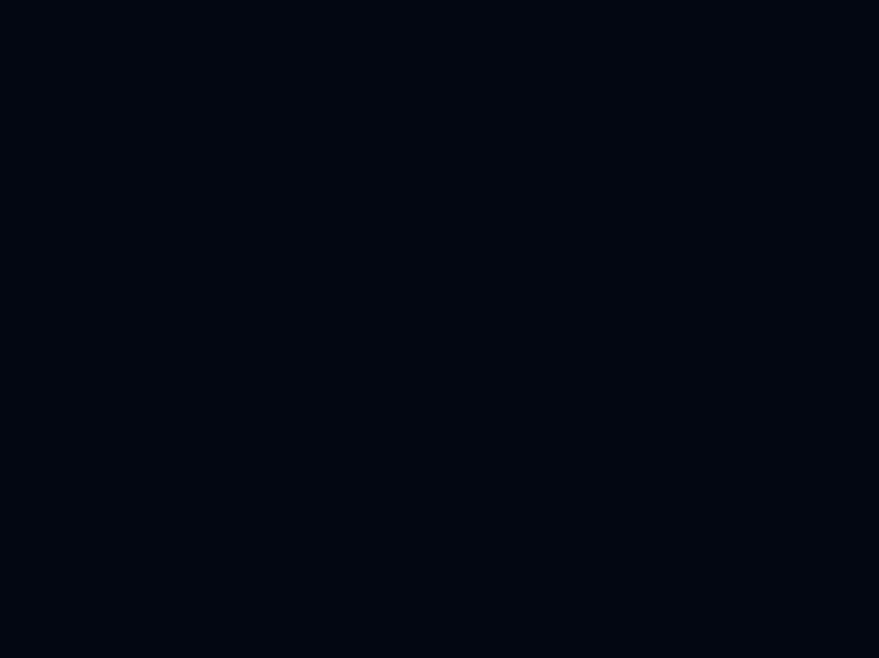
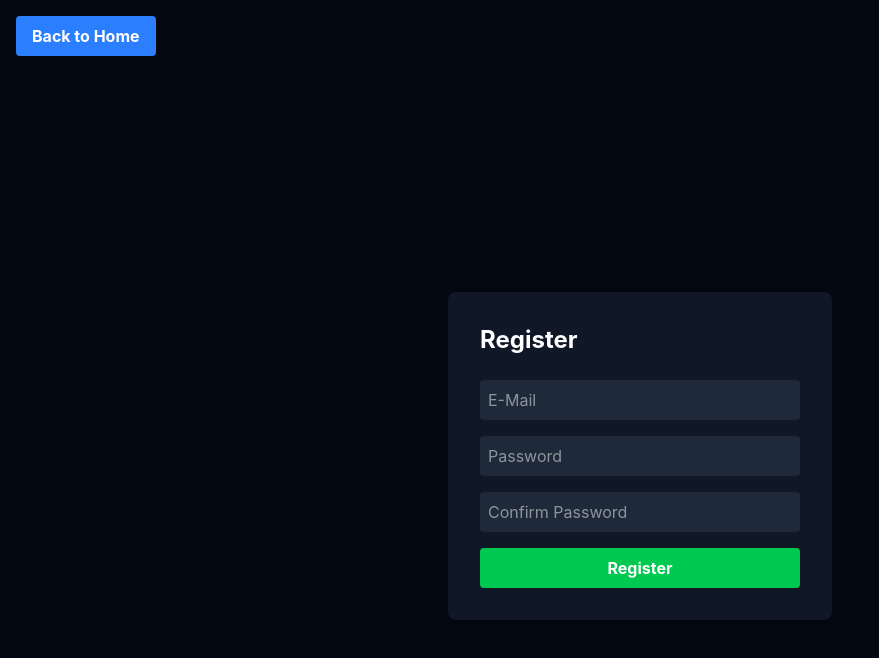
Before and after one commit to fatemegh129/relay-tasks, a React (Vite) app in the folder frontend/: page /register in a window 1280 px wide. Before the commit this address had no page. Shown: the top 658 px of the page, without its empty margins (0-879 px from the left). Built offline with nearby package versions, Linux system fonts and the light colour scheme.

Commit message:
feat: implement Register

```diff
--- a/frontend/src/App.tsx
+++ b/frontend/src/App.tsx
@@ -1,5 +1,6 @@
 import { Routes, Route } from 'react-router-dom';
 import Login from './pages/Login';
+import Register from './pages/Register';
 
 function App() {
   return (
@@ -16,11 +17,17 @@ function App() {
                 Login
               </a>
             </button>
+            <button className="mt-6 bg-blue-500 hover:bg-blue-700 text-white font-bold py-2 px-4 rounded ml-4">
+              <a href="/register">
+                Register
+              </a>
+            </button>
           </div>
         </div>
       } />
 
       <Route path="/login" element={<Login />} />
+      <Route path="/register" element={<Register />} />
 
     </Routes>
   );
--- /dev/null
+++ b/frontend/src/pages/Register.tsx
@@ -0,0 +1,26 @@
+function Register() {
+    return (
+        <>
+            <button className="bg-blue-500 hover:bg-blue-700 text-white font-bold py-2 px-4 rounded w-full md:w-auto md:ml-4 md:mt-4">
+                <a href="/">
+                    Back to Home
+                </a>
+            </button>
+            <div className="min-h-screen bg-gray-950 flex items-center justify-center">
+                <div className="bg-gray-900 p-8 w-96 rounded-lg">
+                    <h1 className="text-white text-2xl font-bold mb-6">Register</h1>
+                    <form className="flex flex-col gap-4">
+                        <input type="email" placeholder="E-Mail" className="bg-gray-800 text-white p-2 rounded" />
+                        <input type="password" placeholder="Password" className="bg-gray-800 text-white p-2 rounded" />
+                        <input type="password" placeholder="Confirm Password" className="bg-gray-800 text-white p-2 rounded" />
+                        <button type="submit" className="bg-green-500 hover:bg-green-700 text-white font-bold py-2 px-4 rounded">
+                            Register
+                        </button>
+                    </form>
+                </div>
+            </div>
+        </>
+    )
+}
+
+export default Register;
```
Lines whose indentation alone changed are shown as unchanged.
